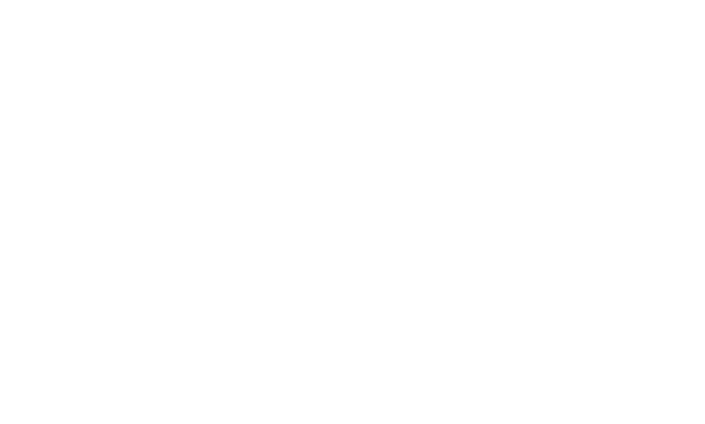
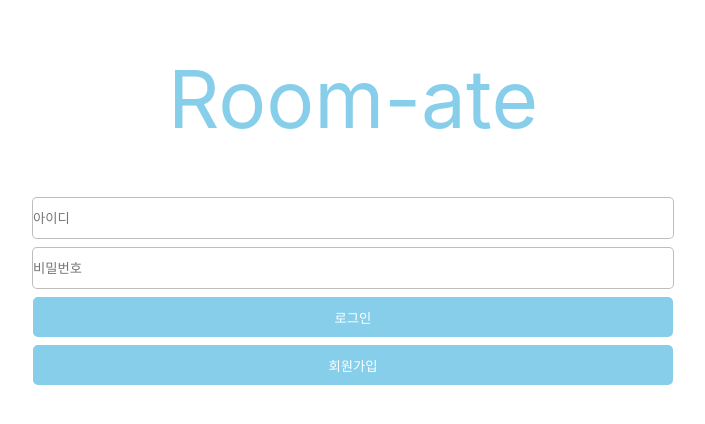
Before and after one commit to suzz-in/sukso_FRONT, a React (Create React App) app: page / in a window 1280 px wide. Before the commit this address had no page. Shown: the top 424 px of the page, without its empty margins (287-992 px from the left). Built offline with nearby package versions, Linux system fonts and the light colour scheme.

Commit message:
라우팅 완

```diff
--- a/src/components/Header.jsx
+++ b/src/components/Header.jsx
@@ -14,5 +14,7 @@ export default Header;
 const Headerdiv = styled.div`
     text-align: center;
     margin: 50px;
+    font-size: 5rem;
+    color: #87CEEB;
 
 `
--- a/src/components/Login.jsx
+++ b/src/components/Login.jsx
@@ -8,7 +8,6 @@ const Login = () => {
 
   return (
     <div>
-      <h1>로고</h1>
       <LoginContainer>
         <label htmlFor="id"></label>
         <LoginInput
--- a/src/components/Main.jsx
+++ b/src/components/Main.jsx
@@ -78,7 +78,5 @@ const Stdiv = styled.div`
 margin : 50px;
 border: solid;
 border-radius: 5px;
-&:button {
-    margin : 10px;
-}
+border-color: #87CEEB
 `
--- a/src/components/Singup.jsx
+++ b/src/components/Singup.jsx
@@ -4,7 +4,6 @@ import styled from "styled-components";
 const Singup = () => {
   return (
     <div>
-      <h1>로고</h1>
       <h3>회원가입</h3>
       <LoginContainer>
         <LoginLabel htmlFor="id">아이디 *</LoginLabel>
--- a/src/page/Detailpage.jsx
+++ b/src/page/Detailpage.jsx
@@ -0,0 +1,16 @@
+import React from "react";
+import Detail from "../components/Detail";
+import Header from "../components/Header";
+import Comment from "../components/Comment";
+
+function DetailPage() {
+    return (
+        <>
+        <Header />
+        <Detail />
+        <Comment />
+        </>
+    )
+}
+
+export default DetailPage;
--- a/src/page/LoginPage.jsx
+++ b/src/page/LoginPage.jsx
@@ -0,0 +1,15 @@
+import React from "react";
+import Login from "../components/Login";
+import Header from "../components/Header";
+
+function LoginPage() {
+    return(
+        <>
+        <Header />
+        <Login />
+        </>
+
+    )
+}
+
+export default LoginPage;
--- a/src/page/MainPage.jsx
+++ b/src/page/MainPage.jsx
@@ -0,0 +1,14 @@
+import React from "react";
+import Header from "../components/Header";
+import Main from "../components/Main";
+
+function MainPage() {
+    return (
+        <>
+        <Header />
+        <Main />
+        </>
+    )
+}
+
+export default MainPage;
--- a/src/page/SignupPage.jsx
+++ b/src/page/SignupPage.jsx
@@ -0,0 +1,14 @@
+import React from "react";
+import Header from "../components/Header";
+import Singup from "../components/Singup";
+
+function SingupPage() {
+    return (
+        <>
+        <Header />
+        <Singup />
+        </>
+    )
+}
+
+export default SingupPage;
--- a/src/shard/GlobalRoute.jsx
+++ b/src/shard/GlobalRoute.jsx
@@ -1,18 +1,18 @@
 import React from "react";
 import { BrowserRouter, Route, Routes } from "react-router-dom";
-import Main from "../components/Main";
-import Detail from "../components/Detail";
-import Login from "../components/Login";
-import Singup from "../components/Singup";
+import LoginPage from "../page/LoginPage"
+import MainPage from "../page/MainPage";
+import SingupPage from "../page/SignupPage";
+import DetailPage from "../page/Detailpage"
 
 const Router = () => {
   return (
     <BrowserRouter>
       <Routes>
-        <Route path="/member/login" element={<Login />} />
-        <Route path="/member/signup" element={<Singup />} />
-        <Route path="/main" element={<Main />} />
-        <Route path="/detail" element={<Detail />} />
+        <Route path="/" element={<LoginPage />} />
+        <Route path="/singup" element={<SingupPage />} />
+        <Route path="/main" element={<MainPage />} />
+        <Route path="/detail" element={<DetailPage />} />
       </Routes>
     </BrowserRouter>
   );
```
Also changed, not shown: 1 other file (tests, documents, lock files or other folders).
